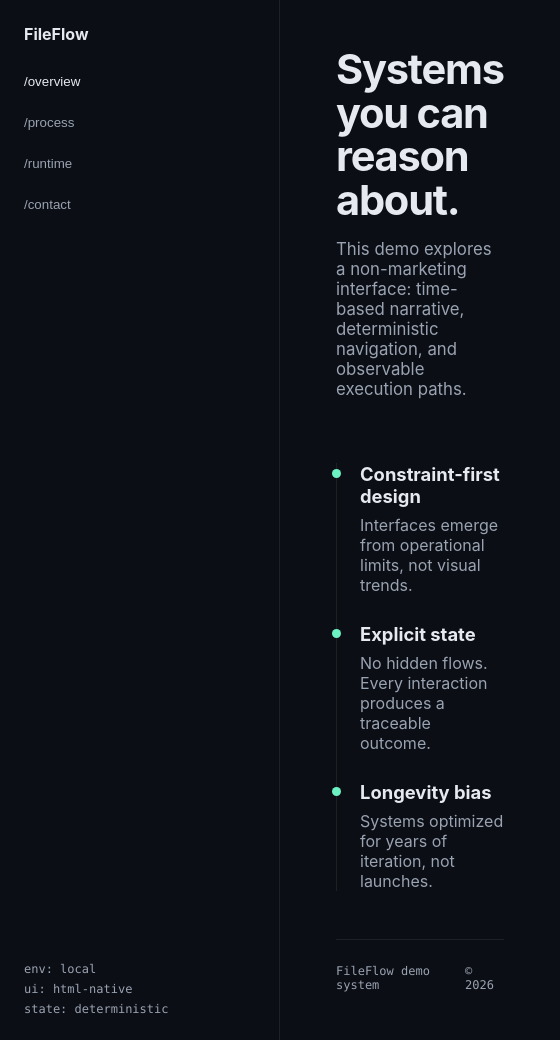
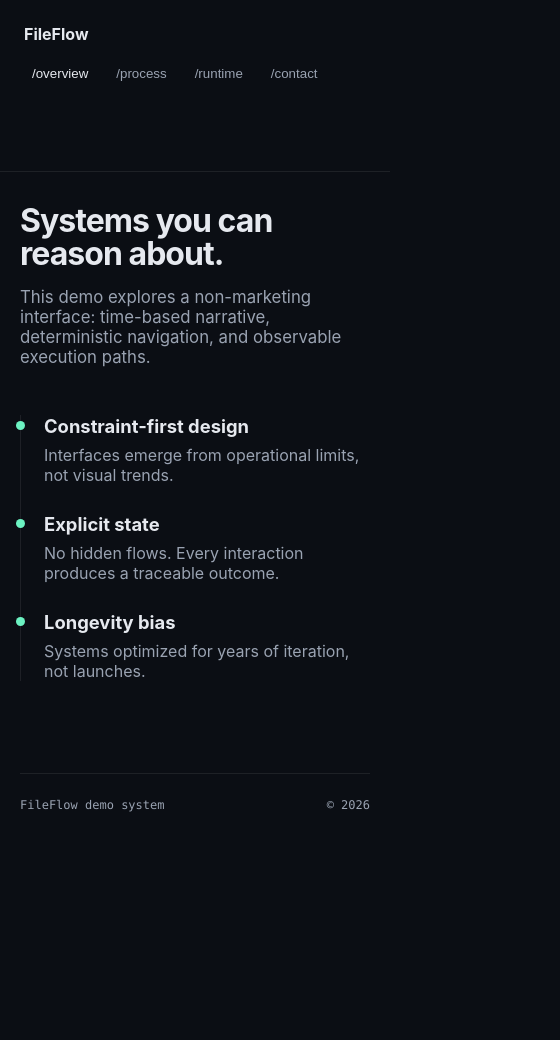
Before and after one commit to FileFlowco/Website5, a plain HTML site: page index.html in a window 390 px wide. Shown: the whole page, 560 px wide, since content can reach past the window. After the commit the page ends 844 px from the top, so only its background shows below. Drawn offline with Linux system fonts and the light colour scheme.

Commit message:
Update index.html

```diff
--- a/index.html
+++ b/index.html
@@ -18,7 +18,15 @@
   }
 
   * { box-sizing: border-box; }
-    html, body { margin: 0; padding: 0; background: var(--bg); color: var(--fg); font-family: var(--sans); }
+  html, body {
+    margin: 0;
+    padding: 0;
+    background: var(--bg);
+    color: var(--fg);
+    font-family: var(--sans);
+  }
+
+  /* ===== Layout ===== */
 
   body {
     display: grid;
@@ -41,8 +49,10 @@
     gap: 48px;
   }
 
+  /* ===== Typography ===== */
+
   header h1 {
-      font-size: clamp(2.6rem, 4vw, 4.2rem);
+    font-size: clamp(2rem, 6vw, 4.2rem);
     line-height: 1.05;
     margin: 0;
     letter-spacing: -0.03em;
@@ -54,6 +64,8 @@
     margin-top: 16px;
     font-size: 1.05rem;
   }
+
+  /* ===== Nav ===== */
 
   nav {
     display: flex;
@@ -85,6 +97,8 @@
     gap: 6px;
   }
 
+  /* ===== Sections ===== */
+
   section {
     display: none;
     animation: fade 240ms ease-out;
@@ -99,9 +113,10 @@
     to { opacity: 1; transform: translateY(0); }
   }
 
+  /* ===== Timeline ===== */
+
   .timeline {
     display: grid;
-      grid-template-columns: 1fr;
     gap: 28px;
     position: relative;
   }
@@ -143,6 +158,8 @@
     max-width: 680px;
   }
 
+  /* ===== Terminal ===== */
+
   .terminal {
     border: 1px solid var(--line);
     padding: 24px;
@@ -150,10 +167,13 @@
     font-size: 0.85rem;
     line-height: 1.6;
     background: rgba(255,255,255,0.02);
+    overflow-x: auto;
   }
 
   .terminal .prompt { color: var(--accent); }
   .terminal .err { color: var(--danger); }
+
+  /* ===== Form ===== */
 
   form {
     display: grid;
@@ -175,6 +195,7 @@
     color: var(--fg);
     font-family: var(--sans);
     font-size: 0.95rem;
+    width: 100%;
   }
 
   button.submit {
@@ -196,7 +217,55 @@
     color: var(--muted);
     display: flex;
     justify-content: space-between;
+    flex-wrap: wrap;
+    gap: 12px;
   }
+
+  /* ========================= */
+  /* ===== MOBILE FIX ======== */
+  /* ========================= */
+
+  @media (max-width: 900px) {
+
+    body {
+      grid-template-columns: 1fr;
+    }
+
+    aside {
+      border-right: none;
+      border-bottom: 1px solid var(--line);
+      flex-direction: column;
+      gap: 16px;
+    }
+
+    nav {
+      flex-direction: row;
+      flex-wrap: wrap;
+      gap: 12px;
+    }
+
+    nav button {
+      padding: 6px 8px;
+    }
+
+    .status {
+      display: none;
+    }
+
+    main {
+      padding: 32px 20px;
+      gap: 32px;
+    }
+
+    form {
+      grid-template-columns: 1fr;
+    }
+
+    button.submit {
+      margin-top: 12px;
+    }
+  }
+
 </style>
 </head>
 <body>
```
Lines whose indentation alone changed are shown as unchanged.
